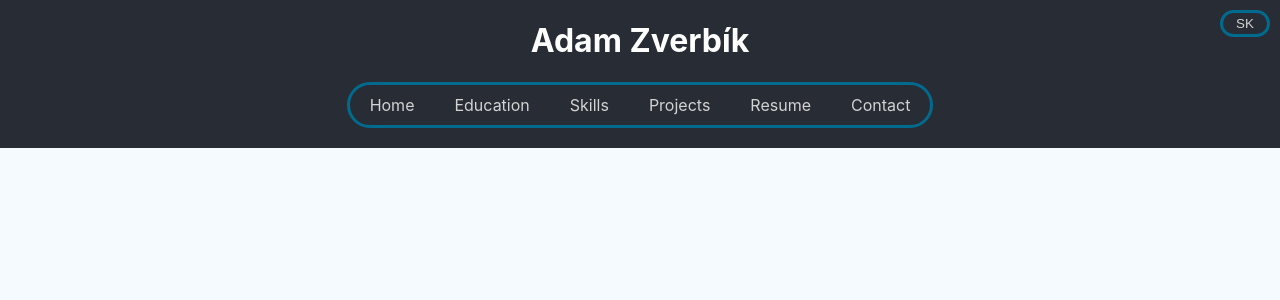
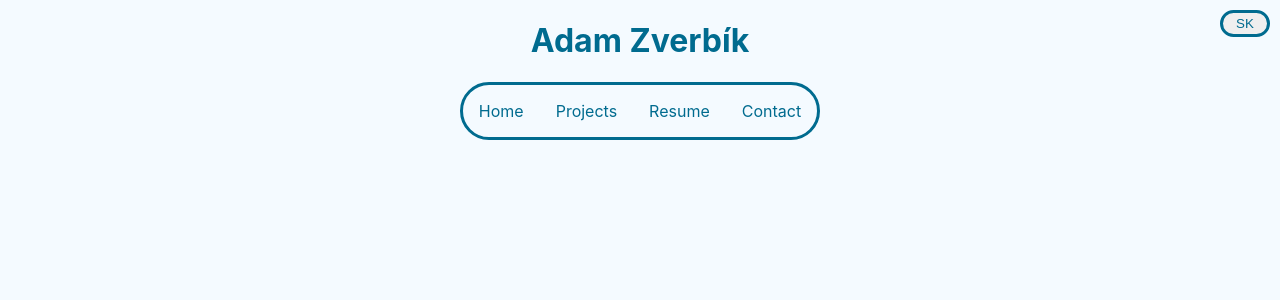
Before and after one commit to zverbikadam/cv_app, a React (Create React App) app: page / in a window 1280 px wide. Shown: the top 300 px of the page. Built offline with nearby package versions, Linux system fonts and the light colour scheme.

Commit message:
changed styles and navigation menu

```diff
--- a/src/App.css
+++ b/src/App.css
@@ -3,11 +3,11 @@
 }
 
 .App-header {
-  background-color: #282c34;
+  /* background-color: #282c34; */
   display: flex;
   flex-direction: column;
   /* align-items: center; */
   /* justify-content: center; */
   /* font-size: calc(10px + 2vmin); */
-  color: white;
+  /* color: white; */
 }
--- a/src/App.tsx
+++ b/src/App.tsx
@@ -1,14 +1,13 @@
 import React from 'react';
 import './App.css';
 import { Switch, Route } from 'react-router-dom';
-import UserInfo from './components/UserInfo/TheHeader';
+import UserInfo from './components/TheHeader/TheHeader';
 import { useLanguage, LanguageProvider } from './Context/LanguageContext';
 import User from './data/user-data.json';
 import TheNavigation from './components/TheNavigation/TheNavigation';
 import TheHome from './views/TheHome/TheHome';
 import TheEducation from './views/TheEducation/TheEducation';
 import TheProjects from './views/TheProjects/TheProjects';
-import TheSkills from './views/TheSkills/TheSkills';
 
 
 function App() {
@@ -28,14 +27,11 @@ function App() {
             <Route exact path="/">
               <TheHome />
             </Route>
-            <Route path="/education">
+            <Route path="/cv/education">
               <TheEducation />
             </Route>
             <Route path="/projects">
               <TheProjects />
-            </Route>
-            <Route path="/skills">
-              <TheSkills />
             </Route>
           </Switch>
         </main>
--- /dev/null
+++ b/src/components/TheHeader/LanguageButton/LanguageButton.tsx
@@ -0,0 +1,18 @@
+import React from 'react';
+import './LanguageButton.css';
+import { useLanguageUpdate, useLanguage } from '../../../Context/LanguageContext';
+
+interface Props {
+
+}
+
+const LanguageButton = (props: Props) => {
+    const enLanguage = useLanguage()
+    const toggleLanguage = useLanguageUpdate();
+
+    return (
+        <button className="button" onClick={toggleLanguage}>{enLanguage ? "SK" : "EN"}</button>
+    )
+}
+
+export default LanguageButton
--- a/src/components/UserInfo/TheHeader.css
+++ b/src/components/TheHeader/TheHeader.css
@@ -11,16 +11,16 @@
     padding: 3px 12px;
     width: 50px;
 
-    border: 3px solid #006B8F;
+    border: 3px solid #006b8f;
     border-radius: 30px;
 
-    color: lightgray;
-    background-color: #282c34;
+    color: #006b8f;
+    /* background-color: #282c34; */
 }
 
 
 .button:hover {
     border: 3px solid #00A7E1;
     cursor: pointer;
-    color: white;
+    color:  #00A7E1;
 }
--- a/src/components/UserInfo/TheHeader.tsx
+++ b/src/components/TheHeader/TheHeader.tsx
@@ -1,8 +1,10 @@
 import React from 'react';
+
+// children component
+import LanguageButton from './LanguageButton/LanguageButton';
 
 // style
 import './TheHeader.css'
-import { useLanguage, useLanguageUpdate } from '../../Context/LanguageContext';
 
 interface Props {
     user: any
@@ -11,10 +13,6 @@ interface Props {
 const UserInfo = (props: Props) => {
     const { firstname, surname } = props.user;
 
-    const enLanguage = useLanguage();
-
-    const toggleLanguage = useLanguageUpdate();
-
     // template
     return (
         <div className="the-header">
@@ -22,7 +20,7 @@ const UserInfo = (props: Props) => {
                 <h1 className="user-name">{`${firstname} ${surname}`}</h1>
             </div>
             <div className="col" id="button">
-                <button className="button" onClick={toggleLanguage}>{enLanguage ? "SK" : "EN"}</button>
+                <LanguageButton />
             </div>
         </div>
     )
--- a/src/components/TheNavigation/TheNavigation.css
+++ b/src/components/TheNavigation/TheNavigation.css
@@ -9,15 +9,61 @@
     margin-bottom: 20px;
 }
 
+.navigation-list {
+    list-style-type: none;
+    margin: 0;
+    padding: 0;
+    overflow: hidden;
+}
+
+.navigation-item {
+    float: left;
+}
+
 .link {
-    color: lightgray;
+    color: #006B8F;
     text-decoration: none;
+    text-align: center;
 
-    padding: 20px;
-    line-height: 40px;
+    padding: 16px;
+    display: block;
 }
 
 .link:hover {
     text-decoration: none;
-    color: white;
+    color: #00A7E1;
 }
+
+/*---------DROPDOWN MENU-----------*/
+
+.dropdown-item {
+    float: left;
+    overflow: hidden;
+}
+
+.dropdown-item .dropdown-link {
+    font-family: inherit;
+    margin: 0;
+}
+
+.dropdown-link {
+    float: none;
+    padding: 12px 16px;
+    text-decoration: none;
+    display: block;
+    text-align: left;
+}
+
+/*---------DROPDOWN CONTENT-----------*/
+.dropdown-content {
+    display: none;
+    position: absolute;
+    /* min-width: 160px; */
+    box-shadow: 0px 8px 16px 0px rgba(0,0,0,0.2);
+    z-index: 1;
+    background-color: #F4FAFF;
+}
+
+.dropdown-item:hover .dropdown-content {
+    display: block;
+}
--- a/src/components/TheNavigation/TheNavigation.tsx
+++ b/src/components/TheNavigation/TheNavigation.tsx
@@ -16,6 +16,7 @@ const TheNavigation = (props: Props) => {
             home: "Home",
             projects: "Projects",
             education: "Education",
+            work_experience: "Work experience",
             skills: "Skills",
             cv: "Resume",
             contact: "Contact"
@@ -25,20 +26,43 @@ const TheNavigation = (props: Props) => {
             home: "Domov",
             projects: "Projekty",
             education: "Vzdelanie",
-            skills: "Skúsenosti",
+            work_experience: "Pracovné skúsenosti",
+            skills: "Vedomosti",
             cv: "Životopis",
             contact: "Kontakt"
         }
 
     return (
-        <div className="the-navigation">
-            <Link className="link" to="/">{data.home}</Link>
-            <Link className="link" to="/education">{data.education}</Link>
-            <Link className="link" to="/skills">{data.skills}</Link>
-            <Link className="link" to="/projects">{data.projects}</Link>
-            <Link className="link" to="/cv">{data.cv}</Link>
-            <Link className="link" to="/contact">{data.contact}</Link>
-        </div>
+        <nav className="the-navigation">
+            <ul className="navigation-list">
+                <li className="navigation-item">
+                    <Link className="link" to="/">{data.home}</Link>
+                </li>
+                <li className="navigation-item">
+                    <Link className="link" to="/projects">{data.projects}</Link>
+                </li>
+                <li className="dropdown-item">
+                    <Link className="link" to="/cv">{data.cv}</Link>
+                    <div className="dropdown-content">
+                        <ul className="navigation-list subnav-list">
+                            <li className="subnav-item">
+                                <Link className="link dropdown-link" to="/cv/education">{data.education}</Link>
+                            </li>
+                            <li className="subnav-item">
+                                <Link className="link dropdown-link" to="/cv/work_exp">{data.work_experience}</Link>
+                            </li>
+                            <li className="subnav-item">
+                                <Link className="link dropdown-link" to="/cv/skills">{data.skills}</Link>
+                            </li>
+                        </ul>
+                    </div>
+                </li>
+                <li className="navigation-item">
+                    <Link className="link" to="/contact">{data.contact}</Link>
+                </li>
+
+            </ul>
+        </nav>
     )
 }
 
--- a/src/views/TheSkills/TheSkills.tsx
+++ /dev/null
@@ -1,15 +0,0 @@
-import React from 'react'
-
-interface Props {
-
-}
-
-const TheSkills = (props: Props) => {
-    return (
-        <div>
-            skills
-        </div>
-    )
-}
-
-export default TheSkills
```
Also changed, not shown: src/components/TheHeader/LanguageButton/LanguageButton.css (added).
